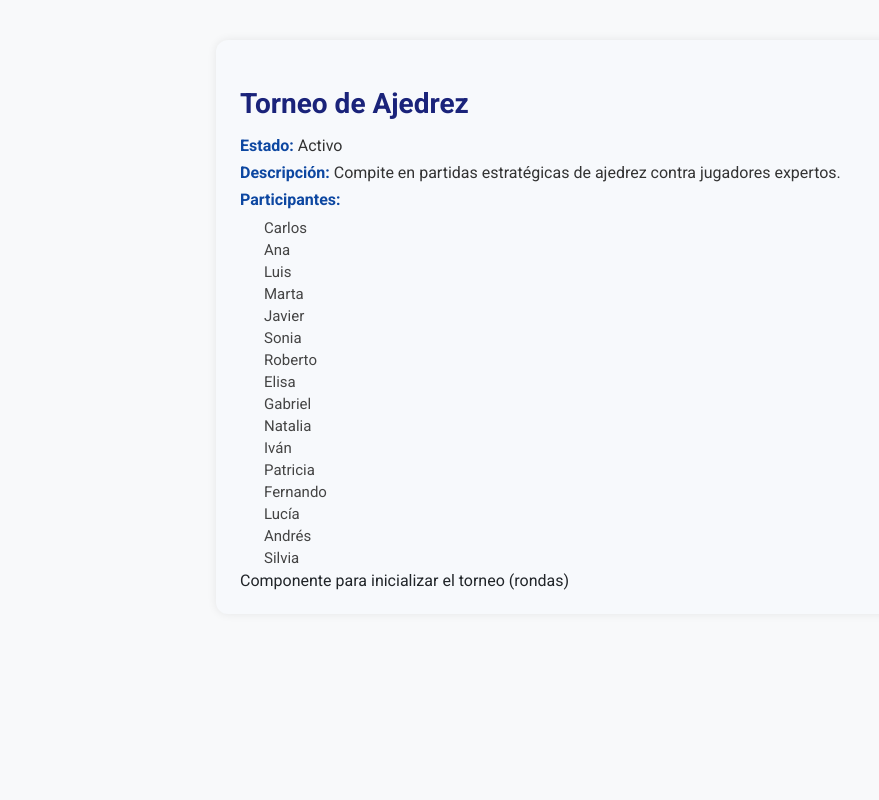
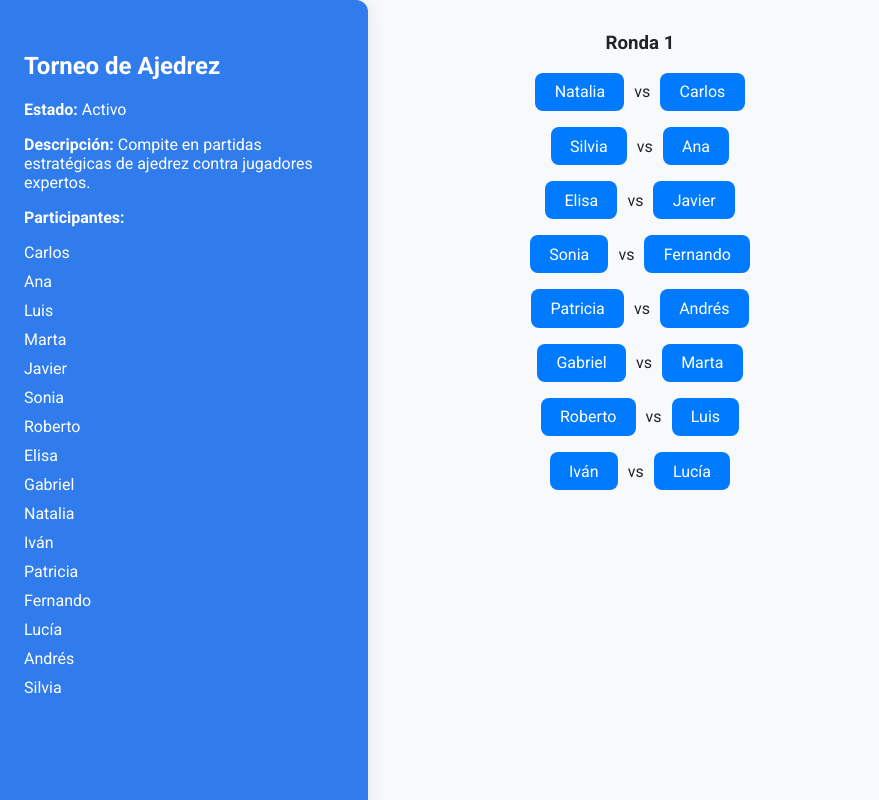
Before and after one commit to EdgarGmz/tournament-lab, a React (Vite) app in the folder front/: page /tournament/1 in a window 1280 px wide. Shown: the whole page, without its empty margins (0-879 px from the left). Built offline with nearby package versions, Linux system fonts and the light colour scheme.

Commit message:
Se implementa TournamentMatch

```diff
--- /dev/null
+++ b/front/src/components/dashboard/TournamentMatch.jsx
@@ -0,0 +1,100 @@
+// HOOKS
+import { useEffect, useState } from 'react'
+
+// CSS
+import '../../css/tournament-match.css'
+
+
+function shuffleArray(array) {
+    return [...array].sort(() => Math.random() - 0.5);
+}
+
+function TournamentBracket({ participants }) {
+    const [rounds, setRounds] = useState([]);
+    const [currentRoundIndex, setCurrentRoundIndex] = useState(0);
+
+    // Inicializar primera ronda
+    useEffect(() => {
+        if (participants.length >= 2) {
+            const shuffled = shuffleArray(participants);
+            const matches = [];
+            for (let i = 0; i < shuffled.length; i += 2) {
+                const p1 = shuffled[i];
+                const p2 = shuffled[i + 1] || null; // En caso de impar
+                matches.push({ p1, p2, winner: null });
+            }
+            setRounds([{ matches }]);
+        }
+    }, [participants]);
+
+    const handleSelectWinner = (matchIndex, selected) => {
+        const updatedRounds = [...rounds];
+        const currentMatches = [...updatedRounds[currentRoundIndex].matches];
+        currentMatches[matchIndex] = { ...currentMatches[matchIndex], winner: selected };
+        updatedRounds[currentRoundIndex].matches = currentMatches;
+        setRounds(updatedRounds);
+    };
+
+    const handleNextRound = () => {
+        const current = rounds[currentRoundIndex];
+        const winners = current.matches.map(m => m.winner).filter(Boolean);
+        if (winners.length < current.matches.length) {
+            alert('Selecciona todos los ganadores primero');
+            return;
+        }
+        if (winners.length === 1) {
+            return; // Torneo finalizado
+        }
+        const newMatches = [];
+        for (let i = 0; i < winners.length; i += 2) {
+            const p1 = winners[i];
+            const p2 = winners[i + 1] || null;
+            newMatches.push({ p1, p2, winner: null });
+        }
+        setRounds([...rounds, { matches: newMatches }]);
+        setCurrentRoundIndex(currentRoundIndex + 1);
+    };
+
+    const currentRound = rounds[currentRoundIndex];
+
+    return (
+        <div className="bracket-container">
+            <h3>Ronda {currentRoundIndex + 1}</h3>
+            {currentRound && currentRound.matches.map((match, idx) => (
+                <div key={idx} className="match">
+                    <button
+                        className={match.winner === match.p1 ? 'winner' : ''}
+                        onClick={() => handleSelectWinner(idx, match.p1)}
+                    >
+                        {match.p1}
+                    </button>
+                    <span>vs</span>
+                    {match.p2 ? (
+                        <button
+                            className={match.winner === match.p2 ? 'winner' : ''}
+                            onClick={() => handleSelectWinner(idx, match.p2)}
+                        >
+                            {match.p2}
+                        </button>
+                    ) : (
+                        <span className="bye">(bye)</span>
+                    )}
+                </div>
+            ))}
+
+            {currentRound && currentRound.matches.every(m => m.winner) && (
+                <button className="next-round" onClick={handleNextRound}>
+                    {currentRound.matches.length === 1 ? 'Finalizar Torneo' : 'Siguiente Ronda'}
+                </button>
+            )}
+
+            {rounds.length > 0 &&
+                rounds[rounds.length - 1].matches.length === 1 &&
+                rounds[rounds.length - 1].matches[0].winner && (
+                    <h2>🏆 Campeón: {rounds[rounds.length - 1].matches[0].winner}</h2>
+                )}
+        </div>
+    );
+}
+
+export default TournamentBracket;
--- a/front/src/css/tournament-detail.css
+++ b/front/src/css/tournament-detail.css
@@ -1,41 +1,15 @@
 .tournament-detail {
-    max-width: 800px;
-    margin: 40px auto;
-    padding: 24px;
-    background-color: #f7f9fc;
-    border-radius: 12px;
-    box-shadow: 0 0 10px rgba(0, 0, 0, 0.08);
+    position: fixed;
+    top: 0;
+    left: 0;
+    width: 320px;
+    height: 100vh;
+    margin: 0;
+    padding: 32px 24px;
+    background-color: #307ced;
+    color: white;
+    border-radius: 0 12px 12px 0;
+    box-shadow: 2px 0 16px rgba(0, 0, 0, 0.08);
+    overflow-y: auto;
+    z-index: 1000;
 }
-
-.tournament-detail h2 {
-    font-size: 28px;
-    color: #1a237a;
-    margin-bottom: 16px;
-}
-
-.tournament-detail p {
-    margin: 8px 0;
-    font-size: 16px;
-    color: #333;
-}
-
-.tournament-detail b {
-    color: #0d47a1;
-}
-
-.tournament-detail ul {
-    list-style-type: disc;
-    margin-left: 24px;
-    margin-top: 10px;
-    padding-left: 0;
-}
-
-.tournament-detail li {
-    margin: 4px 0;
-    font-size: 15px;
-    color: #444;
-}
-
-.tournament-detail section {
-    margin-top: 24px;
-}
--- /dev/null
+++ b/front/src/css/tournament-match.css
@@ -0,0 +1,38 @@
+.bracket-container {
+    text-align: center;
+    margin: 2rem auto;
+    max-width: 600px;
+}
+
+.match {
+    display: flex;
+    justify-content: center;
+    align-items: center;
+    gap: 10px;
+    margin-bottom: 1rem;
+}
+
+button {
+    padding: 8px 16px;
+    border: 1px solid #333;
+    background: #f2f2f2;
+    cursor: pointer;
+    border-radius: 6px;
+    transition: background 0.3s ease;
+}
+
+button.winner {
+    background-color: #c8e6c9;
+    font-weight: bold;
+}
+
+.bye {
+    font-style: italic;
+    color: gray
+}
+
+.next-round {
+    margin-top: 20px;
+    background: #2196f3;
+    color: white;
+}
--- a/front/src/views/TournamentDetail.jsx
+++ b/front/src/views/TournamentDetail.jsx
@@ -1,6 +1,7 @@
 // HOOKS
 import { useParams } from 'react-router-dom';
 import { tournaments } from '../constants/constanst';
+import TournamentMatch from '../components/dashboard/TournamentMatch';
 
 // COMPONENTS
 
@@ -20,7 +21,8 @@ const TournamentDetail = () => {
             case 'activo':
                 return (
                     <>
-                        Componente para inicializar el torneo (rondas)
+                        <TournamentMatch participants={torneo.participants} />
+                        <p>Componente para detalles del torneo activo</p>
                     </>
                 );
             case 'cancelado':
@@ -41,6 +43,7 @@ const TournamentDetail = () => {
     };
 
     return (
+        <div>
             <div className="tournament-detail">
                 <h2>{torneo.name}</h2>
                 <p><b>Estado:</b> {torneo.status}</p>
@@ -55,7 +58,11 @@ const TournamentDetail = () => {
                         <li>No hay participantes</li>
                     )}
                 </ul>
+
+            </div>
+            <div>
                 {renderStatusComponent()}
+            </div>
         </div>
     );
 };
```
Lines whose indentation alone changed are shown as unchanged.
